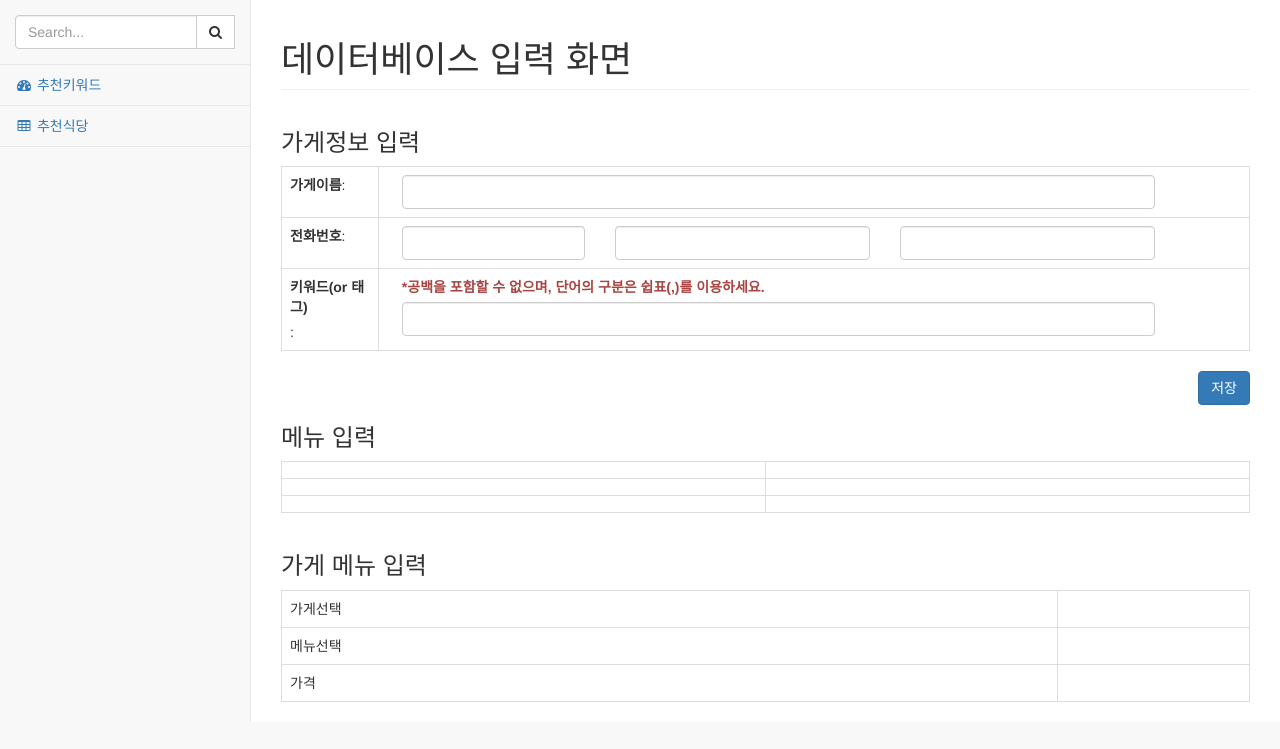
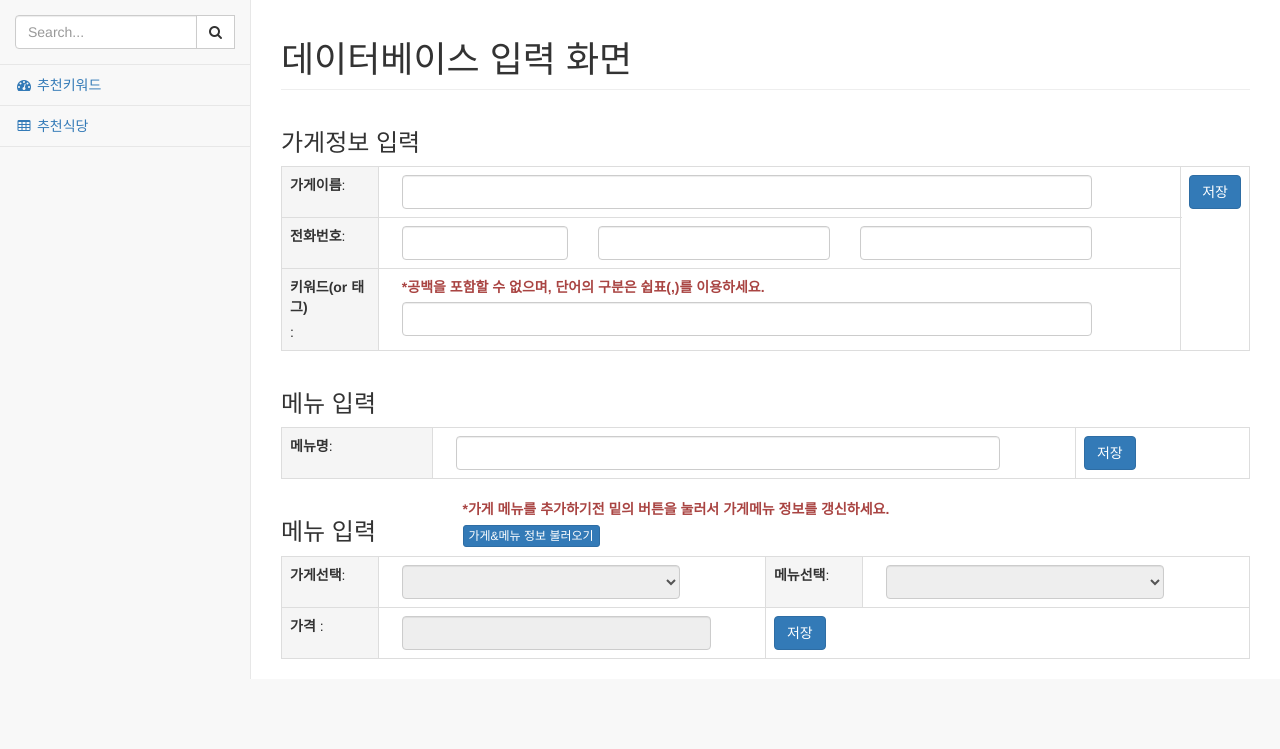
Before and after one commit to leeyongchul/what-eat-jeju-univ, a Django app: template wej/templates/add_database.html in a window 1280 px wide. Shown: the part 51-800 px from the top of the page. Run offline with Django 3.2, Linux system fonts and the light colour scheme; the template is opened without the code that fills it, so the values that code supplies are empty; some libraries are stand-ins or nearby versions.

Commit message:
가게 메뉴 정보 저장 처리
가게 메뉴 정보 저장 처리 완료

```diff
--- a/wej/static/js/add_database.js
+++ b/wej/static/js/add_database.js
@@ -1,10 +1,6 @@
 /**
  * Created by leeyoungchul on 2017. 6. 11..
  */
-
-$(document).ready(function(){
-
-});
 
 function saveData( dataType ) {
     var data = {}
@@ -14,13 +10,25 @@ function saveData( dataType ) {
         var call_number = $('#store_first_call_number').val() + '-' + $('#store_middle_call_number').val() + '-' + $('#store_last_call_number').val();
 
         data['call_number'] = call_number;
-        data['keyword'] = $('#' + dataType + '_data_form').find( 'input[name=keyword]' ).val();
-        data['name'] = $('#' + dataType + '_data_form').find( 'input[name=name]' ).val();
+        data['keyword'] = $('#' + dataType + '_data_table').find( 'input[name=keyword]' ).val();
+        data['name'] = $('#' + dataType + '_data_table').find( 'input[name=name]' ).val();
 
     }else if( dataType == 'menu' ){
 
+        data['name'] = $('#' + dataType + '_data_table').find( 'input[name=name]' ).val();
+
     }else if( dataType == 'store_menu' ){
+        if( $('#store_list_selectbox option:selected').val() == 0  ) {
+            alert('입력할 가게를 고르세요.');
+            return;
+        } if( $('#menu_list_selectbox option:selected').val() == 0  ) {
+            alert('입력할 메뉴를 고르세요.');
+            return;
+        }
 
+        data['store_id'] = $('#store_list_selectbox option:selected').val();
+        data['menu_id'] = $('#menu_list_selectbox option:selected').val();
+        data['price'] = $('#store_menu_info_table input[name=price]').val();
     }
 
     data['data_type'] = dataType;
@@ -36,11 +44,45 @@ function saveData( dataType ) {
             if ( dataType == 'store' ) {
                 $('#' + dataType + '_data_form input[name=call_number]').val('');
             }
-
         },
         error : function() {
-
+            alert('데이터를 불러오던중 오류가 발생했습니다. 잠시후 다시 시도해 주세요');
         }
     });
 
 }
+
+function loadStoreAndMenu() {
+    $.ajax({
+        url : '/loadstoremenuinfo',
+        method : 'get',
+        dataType : 'json',
+        success : function(data) {
+            $('#store_list_selectbox').html( $('<option value="0" selected>가게</option>') );
+            $('#menu_list_selectbox').html( $('<option value="0" selected>메뉴</option>') );
+            $('#store_menu_info_table input[name=price]').val('');
+
+
+            if( 'storelist' in data && data['storelist'] )
+                $.each(data['storelist'], function(idx){
+                   var store = data['storelist'][idx];
+
+                   $('#store_list_selectbox').append( $('<option>' + store['name'] + '</option>').val( store['id'] ));
+                });
+
+            if( 'menulist' in data && data['menulist'] )
+                $.each(data['menulist'], function(idx){
+                   var menu = data['menulist'][idx];
+
+                   $('#menu_list_selectbox').append( $('<option>' + menu['name'] + '</option>').val( menu['id'] ));
+                });
+
+            $('#store_list_selectbox').prop('disabled', false);
+            $('#menu_list_selectbox').prop('disabled', false);
+            $('#store_menu_info_table input[name=price]').prop('disabled', false);
+        },
+        error : function() {
+            alert('데이터를 불러오던중 오류가 발생했습니다. 잠시후 다시 시도해 주세요');
+        }
+    });
+}
--- a/wej/templates/add_database.html
+++ b/wej/templates/add_database.html
@@ -11,27 +11,30 @@
     <div class="col-lg-12">
         <div><h3>가게정보 입력</h3></div>
         <div>
-            <form action="/savedatabase" method="get" id="store_data_form">
             <input type="hidden" name="call_number" value="">
             <input type="hidden" name="save_type" value="store">
-                <table class="table table-bordered">
+            <table class="table table-bordered" id="store_data_table">
                 <colgroup>
                     <col width="10%">
                     <col width="*%">
                     <col width="10%">
                     <col width="*%">
+                    <col width="5%">
                 </colgroup>
                 <tbody>
                     <tr>
-                            <td><label>가게이름 </label>: </td>
+                        <td class="active"><label>가게이름 </label>: </td>
                         <td colspan="3">
                             <div class="col-lg-11">
-                                    <input class="form-control" type="text" id="name" name="name">
+                                <input class="form-control" type="text" name="name">
                             </div>
+                        </td>
+                        <td rowspan="3" class="align-middle">
+                            <input type="button" class="btn btn-primary" value="저장" onclick="javascript:saveData('store');">
                         </td>
                     </tr>
                     <tr>
-                            <td><label>전화번호 </label>: </td>
+                        <td class="active"><label>전화번호 </label>: </td>
                         <td colspan="3">
                             <div>
                                 <div class="col-lg-3">
@@ -47,62 +50,95 @@
                         </td>
                     </tr>
                     <tr>
-                            <td><label>키워드(or 태그) </label>: </td>
+                        <td class="active"><label>키워드(or 태그) </label>: </td>
                         <td colspan="3">
                             <div class="col-lg-12">
                                 <label class="text-danger">*공백을 포함할 수 없으며, 단어의 구분은 쉽표(,)를 이용하세요.</label>
                             </div>
                             <div class="col-lg-11">
-                                    <input class="form-control" type="text" id="keyword" name="keyword">
+                                <input class="form-control" type="text" name="keyword">
                             </div>
                         </td>
-                        </tr>
-                    </tbody>
-                </table>
-            </form>
-            <div style="text-align: right;">
-                <input type="button" class="btn btn-primary" value="저장" onclick="javascript:saveData('store');">
-            </div>
-        </div>
-
-    </div>
-    <div class="col-lg-12">
-        <div><h3>메뉴 입력</h3></div>
-        <div>
-            <table class="table table-bordered">
-                <tbody>
-                    <tr>
-                        <td></td>
-                        <td></td>
-                    </tr>
-                    <tr>
-                        <td></td>
-                        <td></td>
-                    </tr>
-                    <tr>
-                        <td></td>
-                        <td></td>
                     </tr>
                 </tbody>
             </table>
         </div>
     </div>
     <div class="col-lg-12">
-        <div><h3>가게 메뉴 입력</h3></div>
+        <div><h3>메뉴 입력</h3></div>
         <div>
-            <table class="table table-bordered">
+            <table class="table table-bordered" id="menu_data_table">
                 <tbody>
                     <tr>
-                        <td>가게선택</td>
-                        <td></td>
+                        <td class="active">
+                            <label>메뉴명 </label>:
+                        </td>
+                        <td>
+                            <div class="col-lg-11">
+                                <input class="form-control" type="text" name="name">
+                            </div>
+                        </td>
+                        <td>
+                            <input type="button" class="btn btn-primary" value="저장" onclick="javascript:saveData('menu');">
+                        </td>
+                    </tr>
+                </tbody>
+            </table>
+        </div>
+    </div>
+    <div class="col-lg-12">
+        <div class="row">
+            <div class="col-lg-2">
+                <h3>메뉴 입력</h3>
+            </div>
+            <div class="col-lg-10">
+                <div class="col-lg-12">
+                    <label class="text-danger">*가게 메뉴를 추가하기전 밑의 버튼을 눌러서 가게메뉴 정보를 갱신하세요.</label>
+                </div>
+                <div class="col-lg-12">
+                    <input type="button" class="btn btn-xs btn-primary align-right" value="가게&메뉴 정보 불러오기" onclick="javascript:loadStoreAndMenu();">
+                </div>
+            </div>
+        </div>
+        <div>
+            <table class="table table-bordered" id="store_menu_info_table">
+                <colgroup>
+                    <col width="10%">
+                    <col width="40%">
+                    <col width="10%">
+                    <col width="40%">
+                </colgroup>
+                <tbody>
+                    <tr>
+                        <td class="active"><label>가게선택 </label>:</td>
+                        <td>
+                            <div class="col-lg-10">
+                                <select class="form-control" id="store_list_selectbox" disabled>
+
+                                </select>
+                            </div>
+                        </td>
+                        <td class="active"><label>메뉴선택 </label>:</td>
+                        <td>
+                            <div class="col-lg-10">
+                                <select class="form-control" id="menu_list_selectbox" disabled>
+
+                                </select>
+                            </div>
+                        </td>
                     </tr>
                     <tr>
-                        <td>메뉴선택</td>
-                        <td></td>
-                    </tr>
-                    <tr>
-                        <td>가격</td>
-                        <td></td>
+                        <td class="active"><label>가격</label> :</td>
+                        <td>
+                            <div class="col-lg-11">
+                                <input type="number" class="form-control" name="price"  disabled>
+                            </div>
+                        </td>
+                        <td colspan="2">
+                            <div>
+                                <input type="button" class="btn btn-primary" value="저장" onclick="javascript:saveData('store_menu');">
+                            </div>
+                        </td>
                     </tr>
                 </tbody>
             </table>
--- a/wej/wej/settings.py
+++ b/wej/wej/settings.py
@@ -90,6 +90,10 @@ DATABASES = {
     'default': {
         'ENGINE': 'django.db.backends.sqlite3',
         'NAME': os.path.join(BASE_DIR, 'db.sqlite3'),
+        # 'OPTIONS': {
+        #             'charset': 'latin1',
+        #             'use_unicode': True,
+        # },
     }
 }
 
@@ -115,7 +119,7 @@ AUTH_PASSWORD_VALIDATORS = [
 # Internationalization
 # https://docs.djangoproject.com/en/1.10/topics/i18n/
 
-LANGUAGE_CODE = 'utf-8'
+LANGUAGE_CODE = 'ko-KP'
 
 TIME_ZONE = 'UTC'
 
--- a/wej/wej/urls.py
+++ b/wej/wej/urls.py
@@ -29,4 +29,5 @@ urlpatterns = [
     url(r'^logout/$', views.logout, name="logout"),
     url(r'^adddatabaseview/$', views.addDatabasePageView, name="add_database_view"),
     url(r'^savedatabase/$', views.saveDatabase, name="save_database"),
+    url(r'^loadstoremenuinfo/$', views.loadStoreMenuInfo, name="load_store_menu_info"),
 ]
```
Also changed, not shown: wej/wej/models.py (+13 -7 lines), wej/wej/views.py (+79 -12 lines), wej/db.sqlite3, wej/wej/migrations/0004_auto_20170612_1244.py (added), wej/wej/migrations/0005_auto_20170612_1349.py (added), wej/wej/migrations/0006_auto_20170612_1403.py (added), wej/wej/migrations/0007_auto_20170612_1408.py (added), 1 other file. Lines whose indentation alone changed are shown as unchanged.
